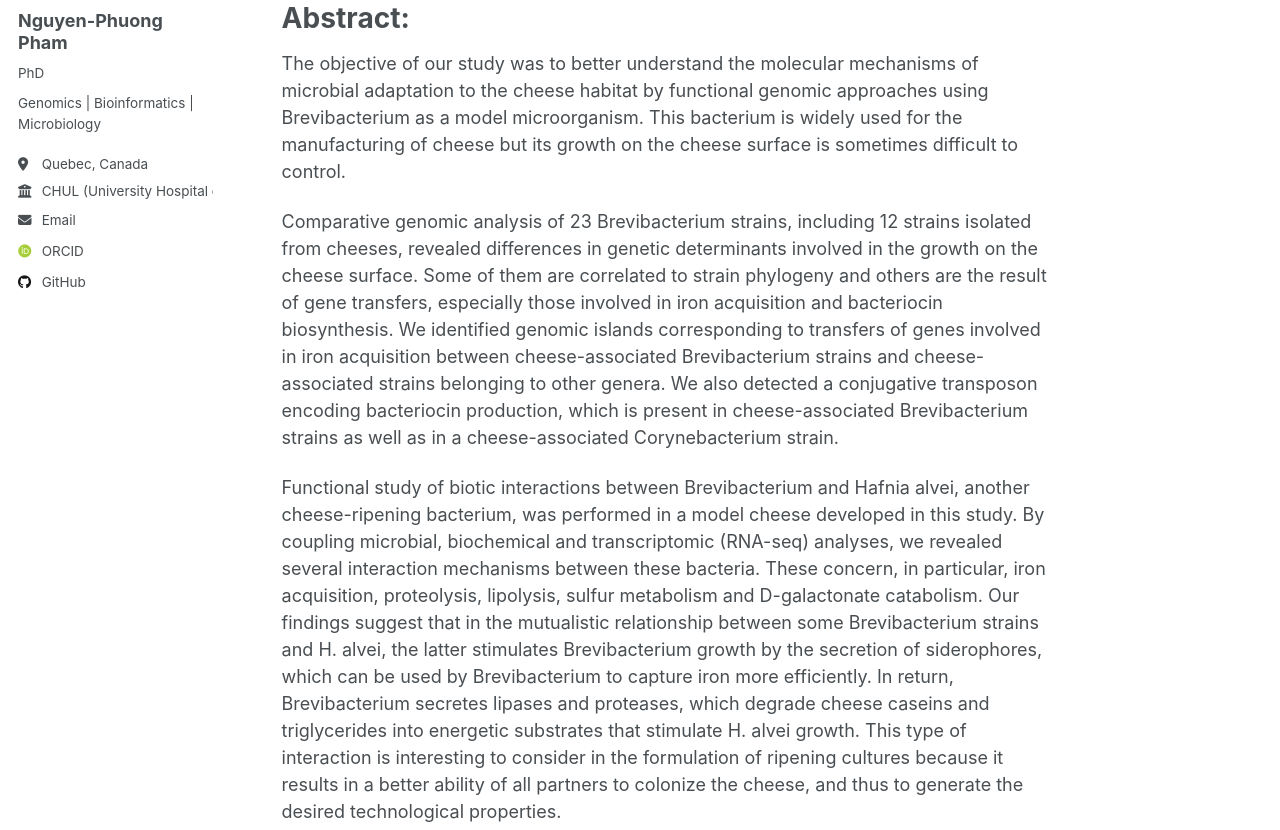
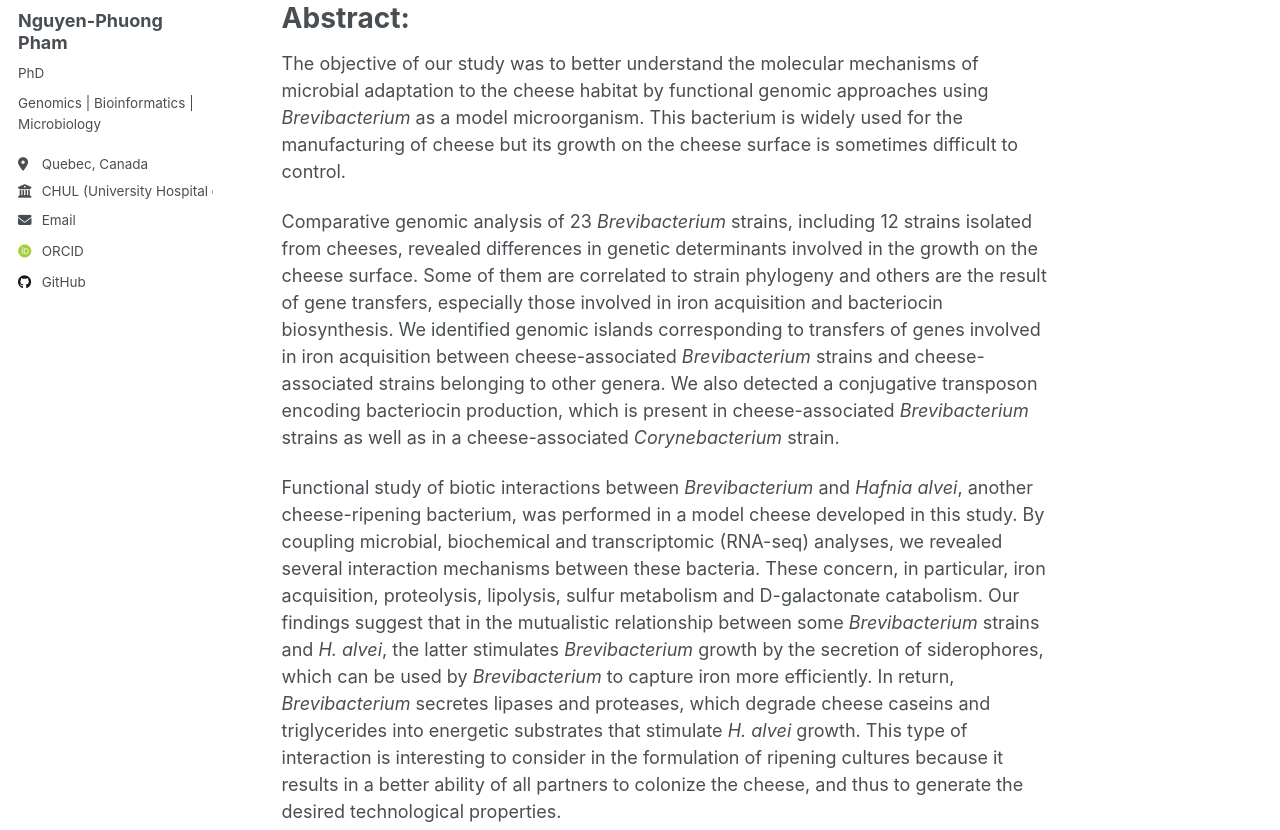
Before and after one commit to phng3001/phng3001.github.io, a Jekyll site: the page built from _talks/2019-03-27_MICROBES.md, in a window 1280 px wide and 1400 px high. Shown: the part 292-1122 px from the top of the window. Built offline with Jekyll 4.4.1, drawn with Linux system fonts in a browser that asks for light colours; some web fonts are replaced; a script that is not in the unit is left out.

```diff
--- a/_talks/2019-03-27_MICROBES.md
+++ b/_talks/2019-03-27_MICROBES.md
@@ -13,8 +13,8 @@ location: Gif-sur-Yvette,, France
 English
 
 # Abstract:
-The objective of our study was to better understand the molecular mechanisms of microbial adaptation to the cheese habitat by functional genomic approaches using Brevibacterium as a model microorganism. This bacterium is widely used for the manufacturing of cheese but its growth on the cheese surface is sometimes difficult to control.
+The objective of our study was to better understand the molecular mechanisms of microbial adaptation to the cheese habitat by functional genomic approaches using *Brevibacterium* as a model microorganism. This bacterium is widely used for the manufacturing of cheese but its growth on the cheese surface is sometimes difficult to control.
 
-Comparative genomic analysis of 23 Brevibacterium strains, including 12 strains isolated from cheeses, revealed differences in genetic determinants involved in the growth on the cheese surface. Some of them are correlated to strain phylogeny and others are the result of gene transfers, especially those involved in iron acquisition and bacteriocin biosynthesis. We identified genomic islands corresponding to transfers of genes involved in iron acquisition between cheese-associated Brevibacterium strains and cheese-associated strains belonging to other genera. We also detected a conjugative transposon encoding bacteriocin production, which is present in cheese-associated Brevibacterium strains as well as in a cheese-associated Corynebacterium strain.
+Comparative genomic analysis of 23 *Brevibacterium* strains, including 12 strains isolated from cheeses, revealed differences in genetic determinants involved in the growth on the cheese surface. Some of them are correlated to strain phylogeny and others are the result of gene transfers, especially those involved in iron acquisition and bacteriocin biosynthesis. We identified genomic islands corresponding to transfers of genes involved in iron acquisition between cheese-associated *Brevibacterium* strains and cheese-associated strains belonging to other genera. We also detected a conjugative transposon encoding bacteriocin production, which is present in cheese-associated *Brevibacterium* strains as well as in a cheese-associated *Corynebacterium* strain.
 
-Functional study of biotic interactions between Brevibacterium and Hafnia alvei, another cheese-ripening bacterium, was performed in a model cheese developed in this study. By coupling microbial, biochemical and transcriptomic (RNA-seq) analyses, we revealed several interaction mechanisms between these bacteria. These concern, in particular, iron acquisition, proteolysis, lipolysis, sulfur metabolism and D-galactonate catabolism. Our findings suggest that in the mutualistic relationship between some Brevibacterium strains and H. alvei, the latter stimulates Brevibacterium growth by the secretion of siderophores, which can be used by Brevibacterium to capture iron more efficiently. In return, Brevibacterium secretes lipases and proteases, which degrade cheese caseins and triglycerides into energetic substrates that stimulate H. alvei growth. This type of interaction is interesting to consider in the formulation of ripening cultures because it results in a better ability of all partners to colonize the cheese, and thus to generate the desired technological properties.
+Functional study of biotic interactions between *Brevibacterium* and *Hafnia alvei*, another cheese-ripening bacterium, was performed in a model cheese developed in this study. By coupling microbial, biochemical and transcriptomic (RNA-seq) analyses, we revealed several interaction mechanisms between these bacteria. These concern, in particular, iron acquisition, proteolysis, lipolysis, sulfur metabolism and D-galactonate catabolism. Our findings suggest that in the mutualistic relationship between some *Brevibacterium* strains and *H. alvei*, the latter stimulates *Brevibacterium* growth by the secretion of siderophores, which can be used by *Brevibacterium* to capture iron more efficiently. In return, *Brevibacterium* secretes lipases and proteases, which degrade cheese caseins and triglycerides into energetic substrates that stimulate *H. alvei* growth. This type of interaction is interesting to consider in the formulation of ripening cultures because it results in a better ability of all partners to colonize the cheese, and thus to generate the desired technological properties.
```
Also changed, not shown: other parts of _talks/2019-03-27_MICROBES.md (+1 -1 lines).
